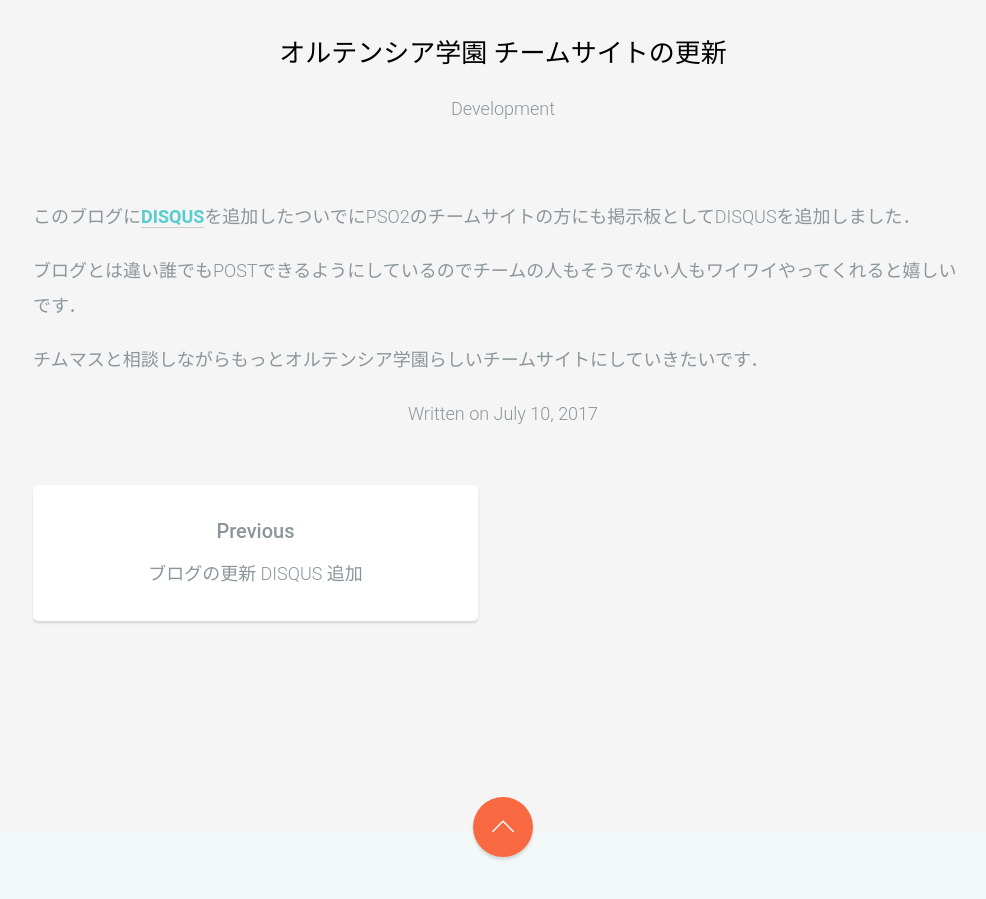
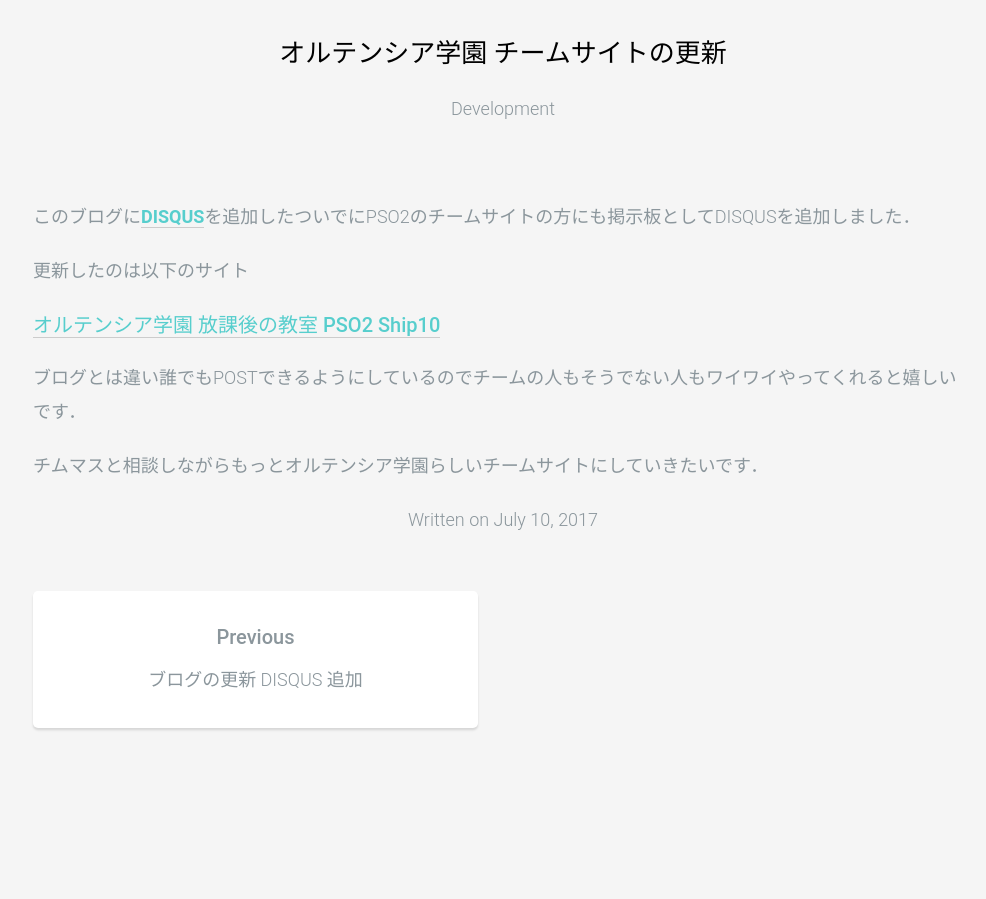
Before and after one commit to WakuwakuP/wakuwakup.github.io, a Jekyll site: the page built from _posts/2017-7-10-update-hortencia.md, in a window 1280 px wide and 900 px high, scrolled down 742 px. Shown: the whole window, without its empty margins (137-1123 px from the left). Built offline with Jekyll 4.4.1, drawn with Linux system fonts in a browser that asks for light colours; comment, search, counter and statistics services are not loaded.

Commit message:
Update 2017-7-10-update-hortencia.md

```diff
--- a/_posts/2017-7-10-update-hortencia.md
+++ b/_posts/2017-7-10-update-hortencia.md
@@ -10,6 +10,10 @@ tag:
 
 このブログに[**DISQUS**](https://disqus.com)を追加したついでにPSO2のチームサイトの方にも掲示板としてDISQUSを追加しました．
 
+更新したのは以下のサイト
+
+### [オルテンシア学園 放課後の教室 PSO2 Ship10](https://wakuwakup.net/team-hortencia/)
+
 ブログとは違い誰でもPOSTできるようにしているのでチームの人もそうでない人もワイワイやってくれると嬉しいです．
 
 チムマスと相談しながらもっとオルテンシア学園らしいチームサイトにしていきたいです．
```
